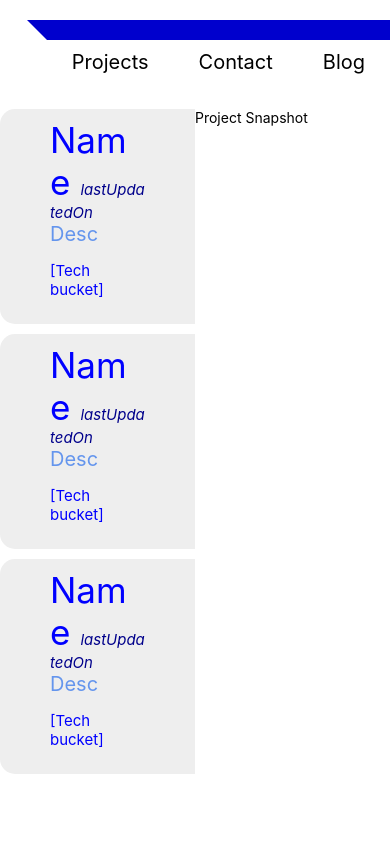
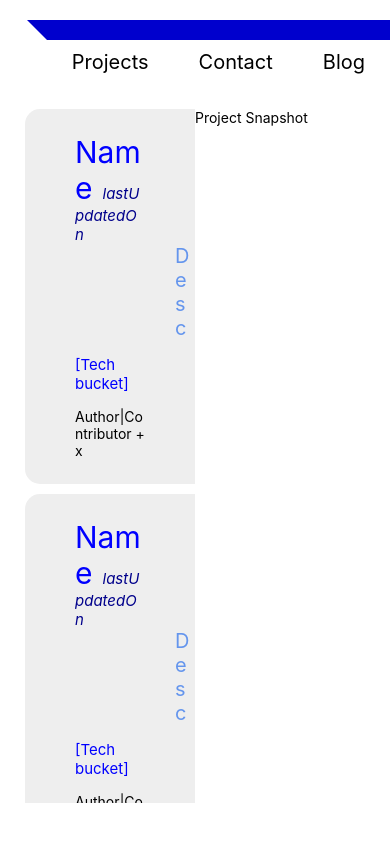
Before and after one commit to SKR301/SKR301.github.io, a React Native app: screen /projects in a window 390 px wide. Built offline with nearby package versions, Linux system fonts and the light colour scheme.

Commit message:
added project data as json

```diff
--- a/src/homepage.js
+++ b/src/homepage.js
@@ -12,7 +12,7 @@ import Navbar from './components/navbar';
 const windowWidth = Dimensions.get('window').width;
 const windowHeight = Dimensions.get('window').height;
 // TODO: add proper professions
-const professionList = ['Programmer', 'Coder', 'Developer', 'Puzzle lover', 'Designer', 'Freelancer', 'Innovator'];
+const professionList = ['Programmer', 'Engineer', 'Coder', 'Developer', 'Puzzle lover', 'Designer', 'Freelancer', 'Innovator'];
 let professionIndex = 0;
 // TODO: add better colors
 const colorList = ['blue', 'red', 'green', 'springgreen', 'black', 'purple', 'yellow', 'aqua', 'coral'];
--- a/src/projects.js
+++ b/src/projects.js
@@ -1,19 +1,50 @@
+import { useState } from 'react';
 import { StyleSheet, Text, View, Image, Dimensions, ScrollView } from 'react-native';
 import Navbar from './components/navbar';
 
 const windowWidth = Dimensions.get('window').width;
 const windowHeight = Dimensions.get('window').height;
 
+export default function Projects() {
+
 // update colors
 // add project details as json
-export default function Projects() {
+	const [projectDet, setProjectDet] = useState([{
+		name: 'Name0',
+		desc: 'Desc0',
+		lastUpdate: 'lastUpdate0',
+		techBucket: 'techBucket0',
+		author: 'Author0',
+		contributor: 'Contributor0',
+		extraContributor: 'x0',
+		githubLink: 'www.github.com/project0',
+	},{
+		name: 'Name1',
+		desc: 'Desc1',
+		lastUpdate: 'lastUpdate1',
+		techBucket: 'techBucket1',
+		author: 'Author1',
+		contributor: 'Contributor1',
+		extraContributor: 'x1',
+		githubLink: 'www.github.com/project0',
+	},{
+		name: 'Name2',
+		desc: 'Desc2',
+		lastUpdate: 'lastUpdate2',
+		techBucket: 'techBucket2',
+		author: 'Author2',
+		contributor: 'Contributor2',
+		extraContributor: 'x2',
+		githubLink: 'www.github.com/project0',
+	},])
+
 	return (
 		<View>
 			<Navbar />
 			<View style={projects.body}>
 				<ScrollView style={projects.projectListContainer}>
-					{/* zoom or expand to show more desc and show snapshot on hover */}
-					{/* click to open github link */}
+					{/* expand to show more desc and show snapshot on hover */}
+					{/* click to open project link */}
 					<View style={projects.projectCard}>
 						<Text>
 							<Text style={projects.projectName}>Name</Text>
@@ -21,6 +52,7 @@ export default function Projects() {
 						</Text>
 						<Text style={projects.projectDesc}>Desc</Text>
 						<Text style={projects.projectTechBucket}>[Tech bucket]</Text>
+						<Text style={projects.contributors}>Author|Contributor + x</Text>
 					</View>
 					<View style={projects.projectCard}>
 						<Text>
@@ -29,6 +61,7 @@ export default function Projects() {
 						</Text>
 						<Text style={projects.projectDesc}>Desc</Text>
 						<Text style={projects.projectTechBucket}>[Tech bucket]</Text>
+						<Text style={projects.contributors}>Author|Contributor + x</Text>
 					</View>
 					<View style={projects.projectCard}>
 						<Text>
@@ -37,6 +70,7 @@ export default function Projects() {
 						</Text>
 						<Text style={projects.projectDesc}>Desc</Text>
 						<Text style={projects.projectTechBucket}>[Tech bucket]</Text>
+						<Text style={projects.contributors}>Author|Contributor + x</Text>
 					</View>
 				</ScrollView>
 				<View style={projects.projetctSnapshot}>
@@ -58,26 +92,30 @@ const projects = StyleSheet.create({
 		height: windowHeight - 150,
 	},
 	projectCard: {
+		flex: 1,
 		paddingHorizontal: 50,
-		paddingVertical: 10,
+		paddingVertical: 25,
 		backgroundColor: '#eee',
 		borderTopLeftRadius: 15,
 		borderBottomLeftRadius: 15,
 		marginBottom: 10,
+		marginLeft: 25,
 	},
 	projectName: {
-		fontSize: 35,
+		fontSize: 30,
 		color: 'blue'
 	},
 	projectDesc: {
 		fontSize: 20,
+		marginLeft: 100,
 		color: 'cornflowerblue',
 	},
 	projectLastUpdate: {
-		marginStart: 10,
+		textAlign: 'right',
 		fontSize: 15,
+		marginLeft: 10,
 		color: 'darkblue',
-		fontStyle: 'italic'
+		fontStyle: 'italic',
 	},
 	projectTechBucket: {
 		marginVertical: 15,
```
